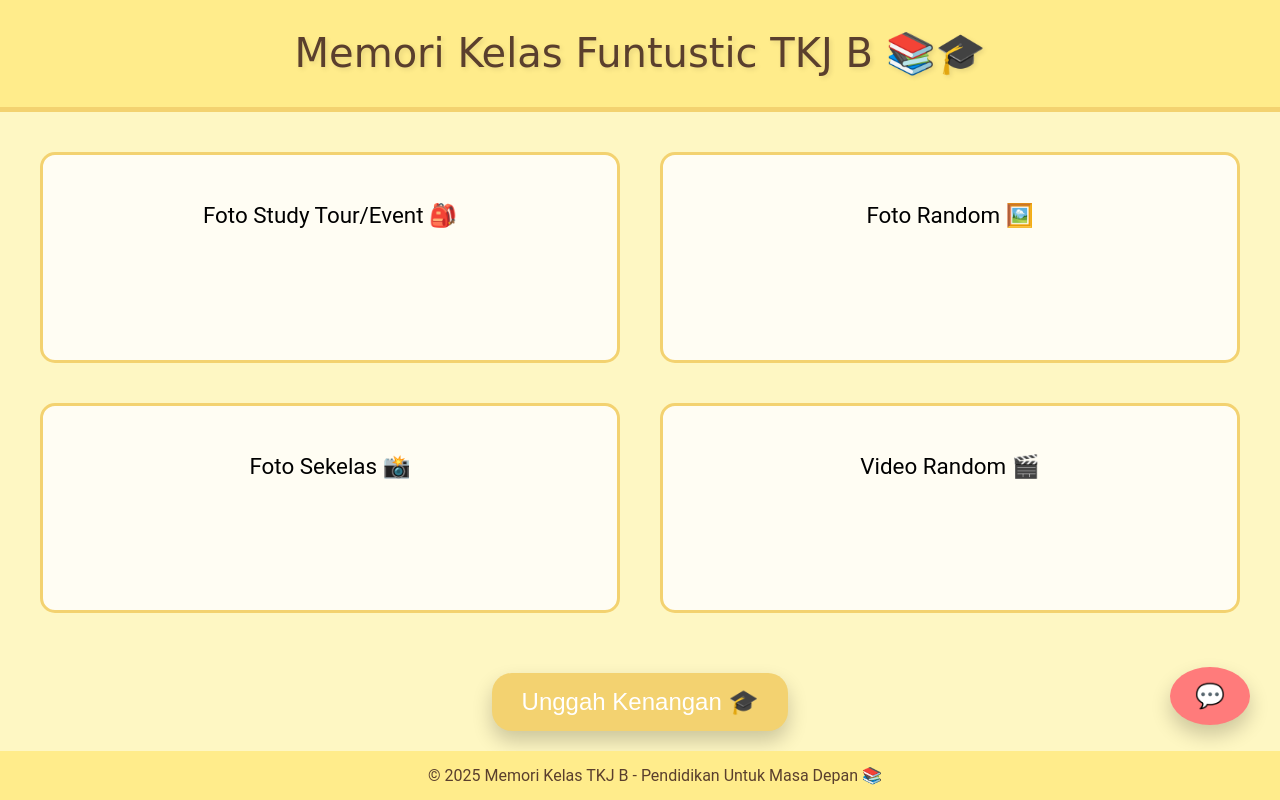
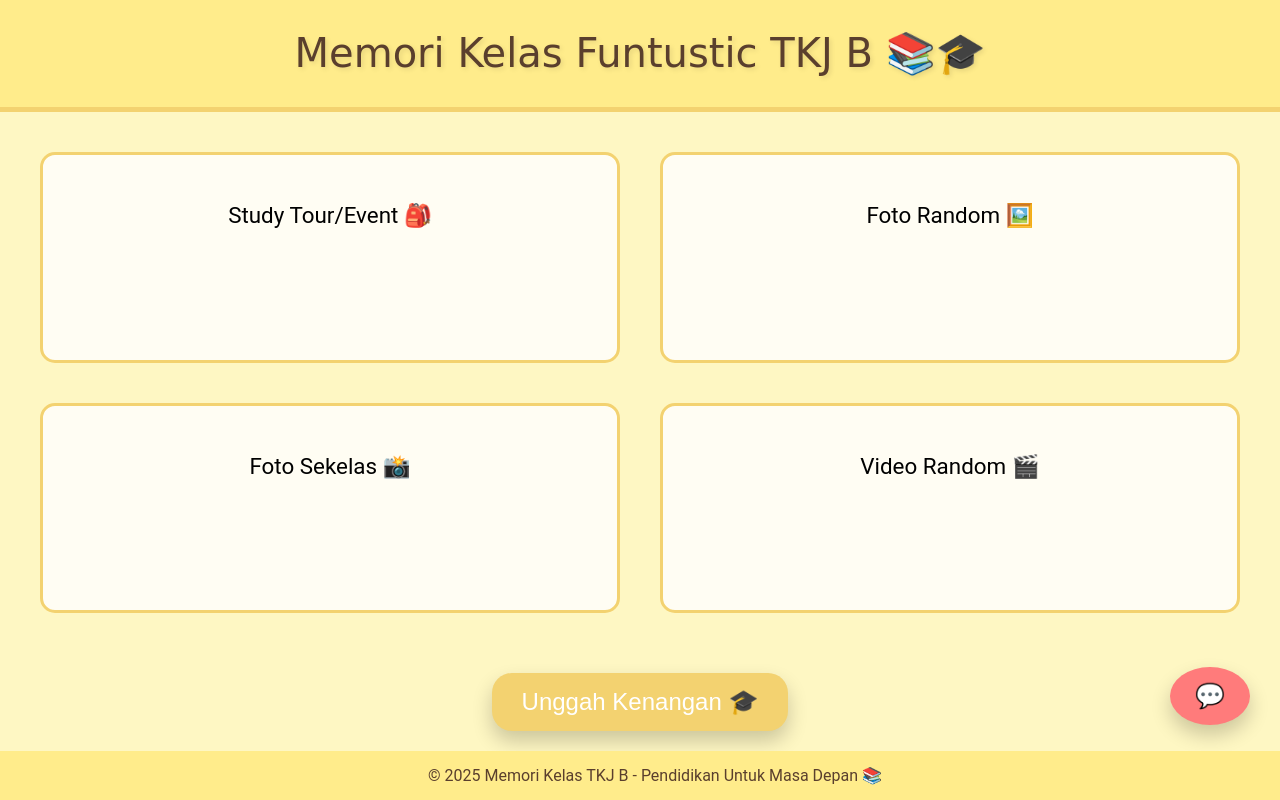
Before and after one commit to Ajinu9roho-k/Website-Kelas, a plain HTML site: page index.html in a window 1280 px wide. Drawn offline with Linux system fonts and the light colour scheme.

Commit message:
index.html

```diff
--- a/index.html
+++ b/index.html
@@ -21,7 +21,7 @@
 
     <div class="container">
         <div class="category" onclick="showGallery('studyTour')">
-            <p>Foto Study Tour/Event 🎒</p>
+            <p>Study Tour/Event 🎒</p>
         </div>
         <div class="category" onclick="showGallery('randomImages')">
             <p>Foto Random 🖼️</p>
@@ -36,6 +36,7 @@
 
     <div id="studyTour" class="gallery">
         <h3>Galeri Study tour/Event 🎒</h3>
+		 <img src="gambar haflah.jpeg" alt="Haflah Event" class="gallery-image">
     </div>
 
     <div id="randomImages" class="gallery">
```
